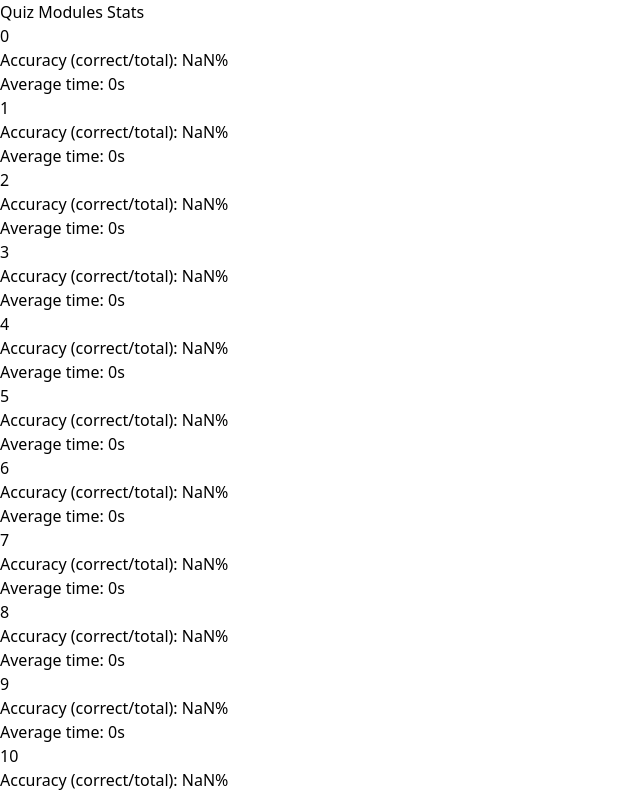
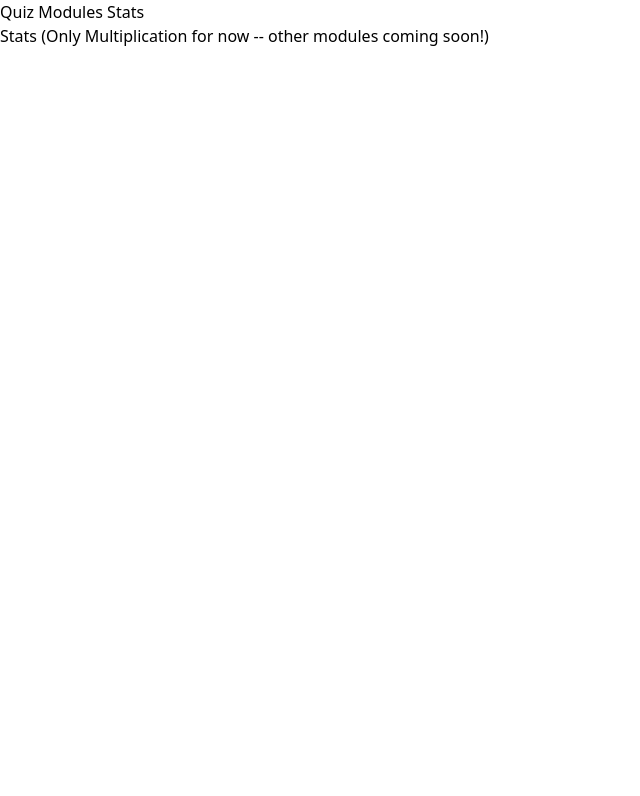
Before and after one commit to andrew-noble/mental-math, a React (Vite) app: page /mental-math/stats in a window 1280 px wide. Shown: the top 796 px of the page, without its empty margins (0-640 px from the left). Built offline with nearby package versions, Linux system fonts and the light colour scheme.

Commit message:
Make stats only show questions that have been answered -- datalayer refactor req'd later!

```diff
--- a/src/components/QuestionStat.jsx
+++ b/src/components/QuestionStat.jsx
@@ -1,5 +1,5 @@
 export default function QuestionStat({
-  question,
+  formattedQuestion,
   total,
   correct,
   averageTime,
@@ -8,7 +8,7 @@ export default function QuestionStat({
 
   return (
     <div>
-      <p>{question.id}</p>
+      <p>{formattedQuestion}</p>
       <p>Accuracy (correct/total): {accuracyPct.toFixed(2)}%</p>
       <p>Average time: {averageTime}s</p>
     </div>
--- a/src/components/Stats.jsx
+++ b/src/components/Stats.jsx
@@ -1,46 +1,40 @@
-import { useState } from "react";
 import questions from "../questions.json";
 import QuestionStat from "./QuestionStat";
 import { getItem } from "../services/localStorage";
 
 const questionList = questions.questions;
 
-//this is not ideal, refactor needed on data layer so that stats + questions exist closer or get joined via sql
-
-export default function Stats({ module }) {
-  //get questions for the active module
-  const moduleQuestions = questionList.filter((q) => q.type === module);
-
+export default function Stats() {
   const userStats = getItem("userStats") || {};
 
-  //fix this later to use ui components like from shadcn rather than manual conditional rendering and state
+  // Only get multiplication questions
+  const reducedMultiplicationQuestions = questionList.filter(
+    (q) => q.type === "multiplication" && q.id in userStats //only include mult questions that have been answered
+  );
+
+  //this is not ideal, refactor needed on data layer so that stats + questions exist closer or get joined via sql
+  const reducedStats = reducedMultiplicationQuestions.map((question) => {
+    return {
+      id: question.id,
+      formattedQuestion: `${question.operand1} x ${question.operand2}`,
+      total: userStats[question.id]?.total || 0,
+      correct: userStats[question.id]?.correct || 0,
+      averageTime: userStats[question.id]?.averageTime || 0,
+    };
+  });
+
   return (
     <div>
-      {module === "multiplication" ? (
-        <>
-          {moduleQuestions.map((question) => (
-            <QuestionStat
-              key={question.id}
-              question={question}
-              total={userStats[question.id]?.total || 0}
-              correct={userStats[question.id]?.correct || 0}
-              averageTime={userStats[question.id]?.averageTime || 0}
-            />
-          ))}
-        </>
-      ) : (
-        <>
-          {moduleQuestions.map((question) => (
-            <QuestionStat
-              key={question.id}
-              question={question}
-              total={userStats[question.id]?.total || 0}
-              correct={userStats[question.id]?.correct || 0}
-              averageTime={userStats[question.id]?.averageTime || 0}
-            />
-          ))}
-        </>
-      )}
+      <h1>Stats (Only Multiplication for now -- other modules coming soon!)</h1>
+      {reducedStats.map((question) => (
+        <QuestionStat
+          key={question.id}
+          formattedQuestion={question.formattedQuestion}
+          total={question.total}
+          correct={question.correct}
+          averageTime={question.averageTime}
+        />
+      ))}
     </div>
   );
 }
```
